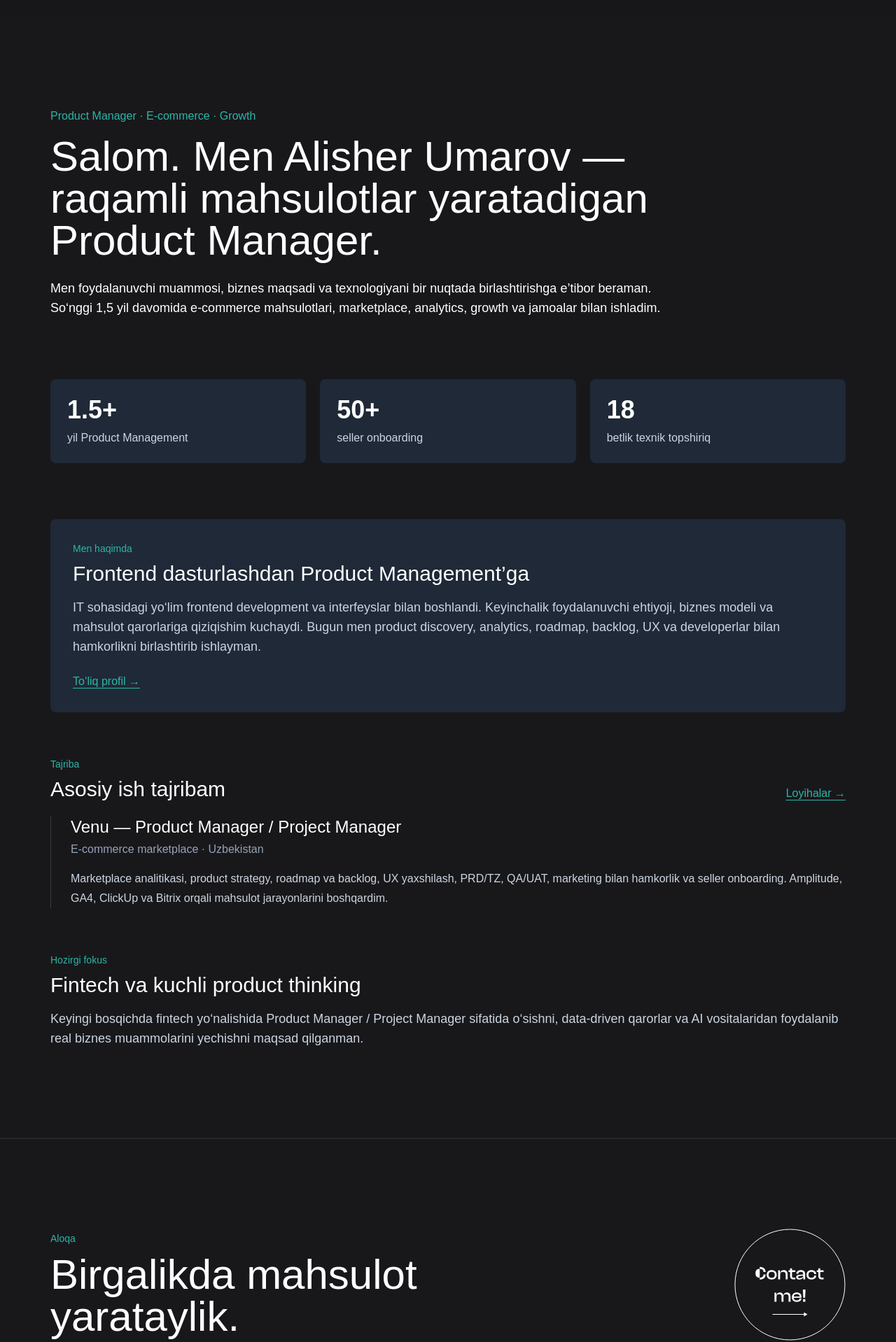
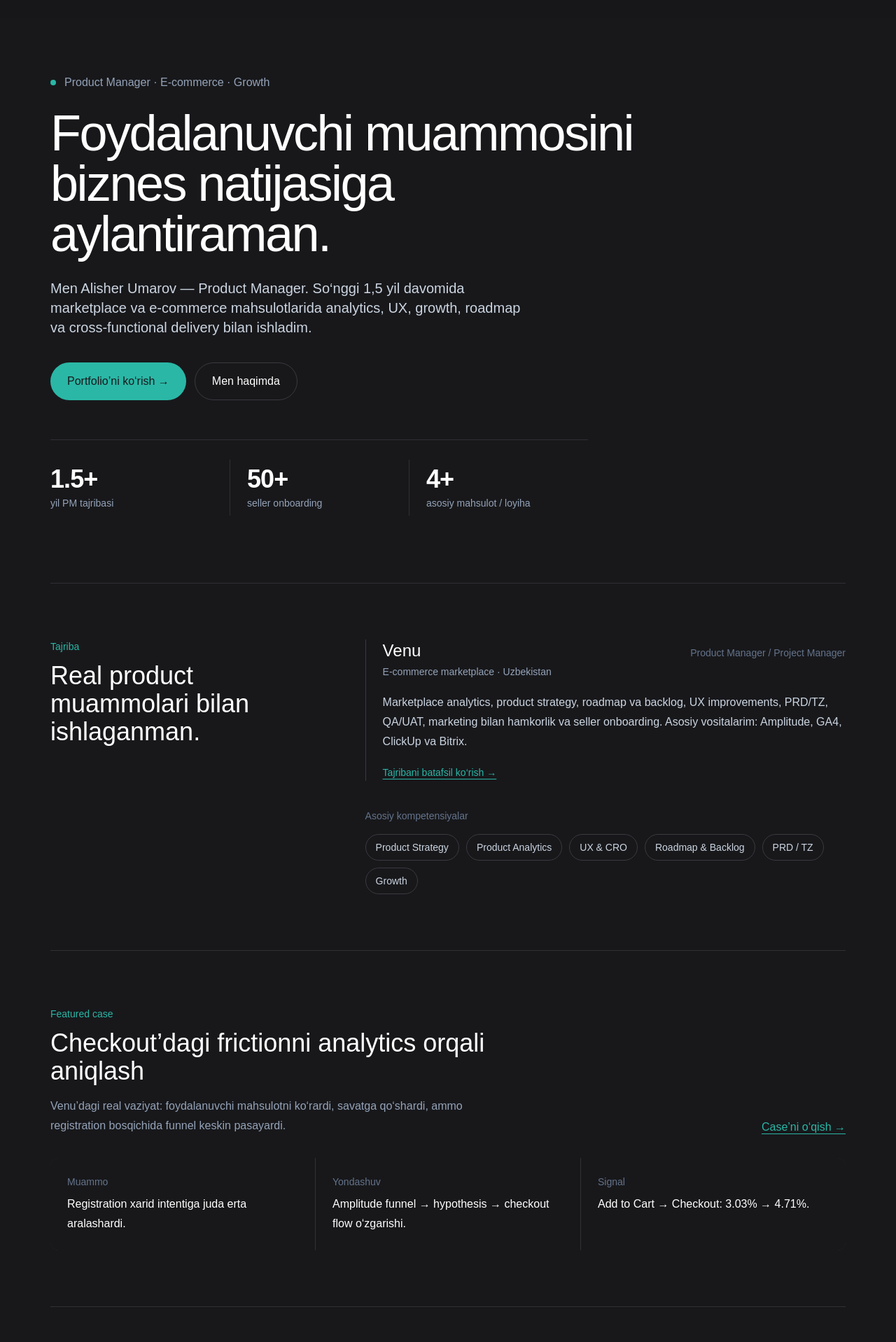
Before and after one commit to umarovcoder/myWebsite, a React (Vite) app: page / in a window 1280 px wide. Shown: the part 86-2004 px from the top of the page at 70% size. Built offline with nearby package versions, Linux system fonts and the light colour scheme; a web font is replaced by a local one.

Commit message:
Redesign homepage UX and information hierarchy

```diff
--- a/src/pages/Home/Home.tsx
+++ b/src/pages/Home/Home.tsx
@@ -6,86 +6,183 @@ const Home: FC = () => {
   const { language } = useLanguage();
   const uz = language === 'uz';
 
+  const stats = [
+    { value: '1.5+', label: uz ? 'yil PM tajribasi' : 'years in product' },
+    { value: '50+', label: uz ? 'seller onboarding' : 'sellers onboarded' },
+    { value: '4+', label: uz ? 'asosiy mahsulot / loyiha' : 'key products / projects' },
+  ];
+
+  const capabilities = uz
+    ? ['Product Strategy', 'Product Analytics', 'UX & CRO', 'Roadmap & Backlog', 'PRD / TZ', 'Growth']
+    : ['Product Strategy', 'Product Analytics', 'UX & CRO', 'Roadmap & Backlog', 'PRD / Specs', 'Growth'];
+
   return (
     <>
-      <title>{uz ? 'Alisher Umarov — Product Manager' : 'Alisher Umarov — Product Manager'}</title>
-      <main className='container pt-20 md:pt-28 lg:pt-32 px-4 sm:px-6 md:px-8'>
-        <section>
-          <p className='text-[#2AB7A6] text-sm md:text-base mb-4'>Product Manager · E-commerce · Growth</p>
-          <h1 className='text-white text-3xl sm:text-4xl md:text-5xl lg:text-6xl w-full md:w-4/5 select-none'>
-            {uz ? 'Salom. Men Alisher Umarov — raqamli mahsulotlar yaratadigan Product Manager.' : 'Hi. I’m Alisher Umarov — a Product Manager building digital products.'}
+      <title>Alisher Umarov — Product Manager</title>
+
+      <main className='container px-4 sm:px-6 md:px-8'>
+        {/* Hero */}
+        <section className='min-h-[calc(100vh-88px)] flex items-center pt-16 pb-20 md:pt-20 md:pb-24'>
+          <div className='w-full max-w-4xl'>
+            <div className='flex items-center gap-3 mb-6'>
+              <span className='h-2 w-2 rounded-full bg-[#2AB7A6]' />
+              <span className='text-slate-400 text-sm md:text-base'>
+                {uz ? 'Product Manager · E-commerce · Growth' : 'Product Manager · E-commerce · Growth'}
+              </span>
+            </div>
+
+            <h1 className='text-white text-4xl sm:text-5xl md:text-6xl lg:text-7xl leading-[1.02] tracking-[-0.035em] max-w-4xl'>
+              {uz
+                ? 'Foydalanuvchi muammosini biznes natijasiga aylantiraman.'
+                : 'I turn user problems into business outcomes.'}
             </h1>
-          <p className='text-white text-sm md:text-base lg:text-lg py-5 md:py-6 w-full md:w-4/5 leading-7'>
+
+            <p className='text-slate-300 text-base md:text-lg lg:text-xl leading-8 max-w-2xl mt-7'>
               {uz
-              ? 'Men foydalanuvchi muammosi, biznes maqsadi va texnologiyani bir nuqtada birlashtirishga e’tibor beraman. So‘nggi 1,5 yil davomida e-commerce mahsulotlari, marketplace, analytics, growth va jamoalar bilan ishladim.'
-              : 'I focus on connecting user problems, business goals and technology. Over the last 1.5 years I have worked across e-commerce, marketplaces, analytics, growth and cross-functional teams.'}
+                ? 'Men Alisher Umarov — Product Manager. So‘nggi 1,5 yil davomida marketplace va e-commerce mahsulotlarida analytics, UX, growth, roadmap va cross-functional delivery bilan ishladim.'
+                : 'I’m Alisher Umarov, a Product Manager. Over the last 1.5 years, I’ve worked across marketplace and e-commerce products, analytics, UX, growth, roadmaps and cross-functional delivery.'}
             </p>
+
+            <div className='flex flex-col sm:flex-row gap-3 mt-9'>
+              <Link
+                to='/projects'
+                className='inline-flex items-center justify-center rounded-full bg-[#2AB7A6] text-[#18181B] px-6 py-3.5 font-medium hover:opacity-90 transition'
+              >
+                {uz ? 'Portfolio’ni ko‘rish →' : 'View portfolio →'}
+              </Link>
+              <Link
+                to='/about'
+                className='inline-flex items-center justify-center rounded-full border border-[#3A3A40] text-white px-6 py-3.5 font-medium hover:border-[#2AB7A6] transition'
+              >
+                {uz ? 'Men haqimda' : 'About me'}
+              </Link>
+            </div>
+
+            <div className='grid grid-cols-1 sm:grid-cols-3 gap-0 sm:divide-x divide-[#303035] mt-14 pt-7 border-t border-[#303035] max-w-3xl'>
+              {stats.map((item) => (
+                <div key={item.label} className='py-2 sm:px-6 first:pl-0'>
+                  <div className='text-white text-3xl md:text-4xl font-semibold tracking-tight'>{item.value}</div>
+                  <p className='text-slate-400 text-sm mt-1'>{item.label}</p>
+                </div>
+              ))}
+            </div>
+          </div>
         </section>
 
-        <section className='mt-10 md:mt-16 grid grid-cols-1 md:grid-cols-3 gap-5'>
-          {[
-            { value: '1.5+', label: uz ? 'yil Product Management' : 'years in Product Management' },
-            { value: '50+', label: uz ? 'seller onboarding' : 'sellers onboarded' },
-            { value: '18', label: uz ? 'betlik texnik topshiriq' : 'page technical specification' },
-          ].map((item) => (
-            <div key={item.label} className='bg-gray-800 rounded-lg p-5 md:p-6'>
-              <div className='text-white text-3xl md:text-4xl font-semibold'>{item.value}</div>
-              <p className='text-slate-300 mt-2'>{item.label}</p>
+        {/* Proof / experience */}
+        <section className='py-16 md:py-20 border-t border-[#303035]'>
+          <div className='grid grid-cols-1 lg:grid-cols-[0.7fr_1.3fr] gap-10 lg:gap-20'>
+            <div>
+              <p className='text-[#2AB7A6] text-sm mb-3'>{uz ? 'Tajriba' : 'Experience'}</p>
+              <h2 className='text-white text-3xl md:text-4xl leading-tight'>
+                {uz ? 'Real product muammolari bilan ishlaganman.' : 'I’ve worked on real product problems.'}
+              </h2>
             </div>
+
+            <div>
+              <div className='border-l border-[#3A3A40] pl-6'>
+                <div className='flex flex-col sm:flex-row sm:items-baseline sm:justify-between gap-1'>
+                  <h3 className='text-white text-xl md:text-2xl'>Venu</h3>
+                  <span className='text-slate-500 text-sm'>Product Manager / Project Manager</span>
+                </div>
+                <p className='text-slate-400 text-sm mt-1'>E-commerce marketplace · Uzbekistan</p>
+                <p className='text-slate-300 mt-5 leading-7'>
+                  {uz
+                    ? 'Marketplace analytics, product strategy, roadmap va backlog, UX improvements, PRD/TZ, QA/UAT, marketing bilan hamkorlik va seller onboarding. Asosiy vositalarim: Amplitude, GA4, ClickUp va Bitrix.'
+                    : 'Marketplace analytics, product strategy, roadmaps and backlogs, UX improvements, PRDs/specifications, QA/UAT, marketing collaboration and seller onboarding. Core tools: Amplitude, GA4, ClickUp and Bitrix.'}
+                </p>
+                <Link to='/about' className='inline-block text-[#2AB7A6] text-sm mt-5 underline underline-offset-4'>
+                  {uz ? 'Tajribani batafsil ko‘rish →' : 'See experience →'}
+                </Link>
+              </div>
+
+              <div className='mt-10'>
+                <p className='text-slate-500 text-sm mb-4'>{uz ? 'Asosiy kompetensiyalar' : 'Core capabilities'}</p>
+                <div className='flex flex-wrap gap-2.5'>
+                  {capabilities.map((item) => (
+                    <span key={item} className='border border-[#3A3A40] rounded-full px-3.5 py-2 text-sm text-slate-300'>
+                      {item}
+                    </span>
                   ))}
+                </div>
+              </div>
+            </div>
+          </div>
         </section>
 
-        <section className='mt-12 md:mt-20 bg-gray-800 rounded-lg p-6 md:p-8'>
-          <p className='text-[#2AB7A6] text-sm mb-2'>{uz ? 'Men haqimda' : 'About me'}</p>
-          <h2 className='text-white text-2xl md:text-3xl mb-4'>
-            {uz ? 'Frontend dasturlashdan Product Management’ga' : 'From frontend development to Product Management'}
+        {/* Case study teaser */}
+        <section className='py-16 md:py-20 border-t border-[#303035]'>
+          <div className='flex flex-col lg:flex-row lg:items-end lg:justify-between gap-6 mb-8'>
+            <div className='max-w-2xl'>
+              <p className='text-[#2AB7A6] text-sm mb-3'>{uz ? 'Featured case' : 'Featured case'}</p>
+              <h2 className='text-white text-3xl md:text-4xl leading-tight'>
+                {uz ? 'Checkout’dagi frictionni analytics orqali aniqlash' : 'Finding checkout friction through analytics'}
               </h2>
-          <p className='text-slate-300 text-base md:text-lg leading-7'>
+              <p className='text-slate-400 mt-4 leading-7'>
                 {uz
-              ? 'IT sohasidagi yo‘lim frontend development va interfeyslar bilan boshlandi. Keyinchalik foydalanuvchi ehtiyoji, biznes modeli va mahsulot qarorlariga qiziqishim kuchaydi. Bugun men product discovery, analytics, roadmap, backlog, UX va developerlar bilan hamkorlikni birlashtirib ishlayman.'
-              : 'My path in IT started with frontend development and interfaces. I gradually became more interested in user needs, business models and product decisions. Today I combine product discovery, analytics, roadmap, backlog, UX and collaboration with developers.'}
+                  ? 'Venu’dagi real vaziyat: foydalanuvchi mahsulotni ko‘rardi, savatga qo‘shardi, ammo registration bosqichida funnel keskin pasayardi.'
+                  : 'A real Venu case: users viewed products and added them to cart, but the funnel dropped sharply at registration.'}
               </p>
-          <div className='mt-6'>
-            <Link to='/about' className='text-[#2AB7A6] underline underline-offset-4'>
-              {uz ? 'To‘liq profil →' : 'Full profile →'}
+            </div>
+            <Link to='/articles/product-checkout-case' className='text-[#2AB7A6] underline underline-offset-4 whitespace-nowrap'>
+              {uz ? 'Case’ni o‘qish →' : 'Read case →'}
+            </Link>
+          </div>
+
+          <div className='grid grid-cols-1 md:grid-cols-3 gap-px bg-[#303035] rounded-xl overflow-hidden'>
+            <div className='bg-[#18181B] p-6'>
+              <p className='text-slate-500 text-sm mb-2'>{uz ? 'Muammo' : 'Problem'}</p>
+              <p className='text-white leading-7'>{uz ? 'Registration xarid intentiga juda erta aralashardi.' : 'Registration interrupted purchase intent too early.'}</p>
+            </div>
+            <div className='bg-[#18181B] p-6'>
+              <p className='text-slate-500 text-sm mb-2'>{uz ? 'Yondashuv' : 'Approach'}</p>
+              <p className='text-white leading-7'>{uz ? 'Amplitude funnel → hypothesis → checkout flow o‘zgarishi.' : 'Amplitude funnel → hypothesis → checkout flow change.'}</p>
+            </div>
+            <div className='bg-[#18181B] p-6'>
+              <p className='text-slate-500 text-sm mb-2'>{uz ? 'Signal' : 'Signal'}</p>
+              <p className='text-white leading-7'>{uz ? 'Add to Cart → Checkout: 3.03% → 4.71%.' : 'Add to Cart → Checkout: 3.03% → 4.71%.'}</p>
+            </div>
+          </div>
+        </section>
+
+        {/* About / positioning */}
+        <section className='py-16 md:py-20 border-t border-[#303035]'>
+          <div className='max-w-3xl'>
+            <p className='text-[#2AB7A6] text-sm mb-3'>{uz ? 'Men haqimda' : 'About me'}</p>
+            <h2 className='text-white text-3xl md:text-4xl leading-tight'>
+              {uz ? 'Frontend’dan Product Management’ga o‘tganman.' : 'I moved from frontend development into Product Management.'}
+            </h2>
+            <p className='text-slate-300 text-base md:text-lg leading-8 mt-5'>
+              {uz
+                ? 'Texnik tushunchalar menga developerlar bilan aniq gaplashish va yechimni tushunishga yordam beradi. Product Management esa muammoni tanlash, prioritetlash va natijani o‘lchashga majbur qiladi. Hozirgi fokusim — fintech, growth, analytics va AI-powered product workflows.'
+                : 'My technical background helps me communicate with developers and understand implementation trade-offs. Product Management pushes me to choose the right problem, prioritize it and measure the outcome. My current focus is fintech, growth, analytics and AI-powered product workflows.'}
+            </p>
+            <Link to='/about' className='inline-block text-[#2AB7A6] mt-6 underline underline-offset-4'>
+              {uz ? 'Profilni to‘liq ko‘rish →' : 'View full profile →'}
             </Link>
           </div>
         </section>
 
-        <section className='mt-10 md:mt-16'>
-          <div className='flex items-end justify-between gap-4 mb-5'>
+        {/* Final CTA */}
+        <section className='py-20 md:py-28 border-t border-[#303035]'>
+          <div className='flex flex-col md:flex-row md:items-end md:justify-between gap-7'>
             <div>
-              <p className='text-[#2AB7A6] text-sm mb-2'>{uz ? 'Tajriba' : 'Experience'}</p>
-              <h2 className='text-white text-2xl md:text-3xl'>{uz ? 'Asosiy ish tajribam' : 'Selected experience'}</h2>
+              <p className='text-[#2AB7A6] text-sm mb-3'>{uz ? 'Keyingi qadam' : 'Next step'}</p>
+              <h2 className='text-white text-4xl md:text-5xl lg:text-6xl tracking-[-0.03em]'>
+                {uz ? 'Biror mahsulot ustida ishlaymizmi?' : 'Have a product problem to solve?'}
+              </h2>
             </div>
-            <Link to='/projects' className='text-[#2AB7A6] underline underline-offset-4'>{uz ? 'Loyihalar →' : 'Projects →'}</Link>
+            <Link
+              to='/contact'
+              className='inline-flex items-center justify-center rounded-full bg-white text-[#18181B] px-6 py-3.5 font-medium hover:opacity-90 transition whitespace-nowrap'
+            >
+              {uz ? 'Bog‘lanish →' : 'Get in touch →'}
+            </Link>
           </div>
-
-          <div className='border-l border-[#3A3A40] pl-5 md:pl-7'>
-            <h3 className='text-white text-xl md:text-2xl'>Venu — Product Manager / Project Manager</h3>
-            <p className='text-slate-400 mt-1'>E-commerce marketplace · Uzbekistan</p>
-            <p className='text-slate-300 mt-4 leading-7'>
-              {uz
-                ? 'Marketplace analitikasi, product strategy, roadmap va backlog, UX yaxshilash, PRD/TZ, QA/UAT, marketing bilan hamkorlik va seller onboarding. Amplitude, GA4, ClickUp va Bitrix orqali mahsulot jarayonlarini boshqardim.'
-                : 'Marketplace analytics, product strategy, roadmap and backlog, UX improvements, PRD/specifications, QA/UAT, marketing collaboration and seller onboarding. I used Amplitude, GA4, ClickUp and Bitrix across the product workflow.'}
-            </p>
-          </div>
-        </section>
-
-        <section className='mt-10 md:mt-16 pb-8'>
-          <p className='text-[#2AB7A6] text-sm mb-2'>{uz ? 'Hozirgi fokus' : 'Current focus'}</p>
-          <h2 className='text-white text-2xl md:text-3xl mb-4'>
-            {uz ? 'Fintech va kuchli product thinking' : 'Fintech and stronger product thinking'}
-          </h2>
-          <p className='text-slate-300 text-base md:text-lg leading-7'>
-            {uz
-              ? 'Keyingi bosqichda fintech yo‘nalishida Product Manager / Project Manager sifatida o‘sishni, data-driven qarorlar va AI vositalaridan foydalanib real biznes muammolarini yechishni maqsad qilganman.'
-              : 'My next step is to grow in fintech as a Product Manager / Project Manager, using data-driven decision making and AI tools to solve real business problems.'}
-          </p>
         </section>
       </main>
     </>
-  )
-}
+  );
+};
 
 export default Home;
```
Lines whose indentation alone changed are shown as unchanged.
